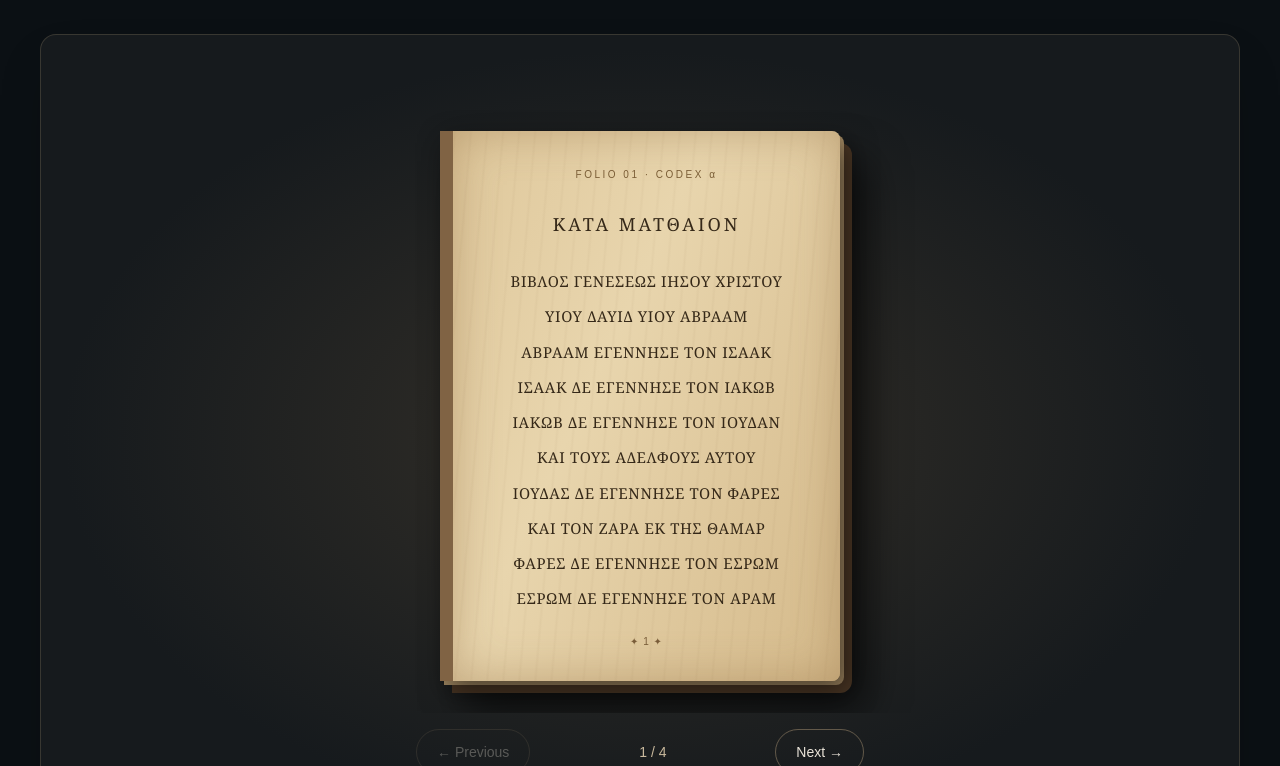
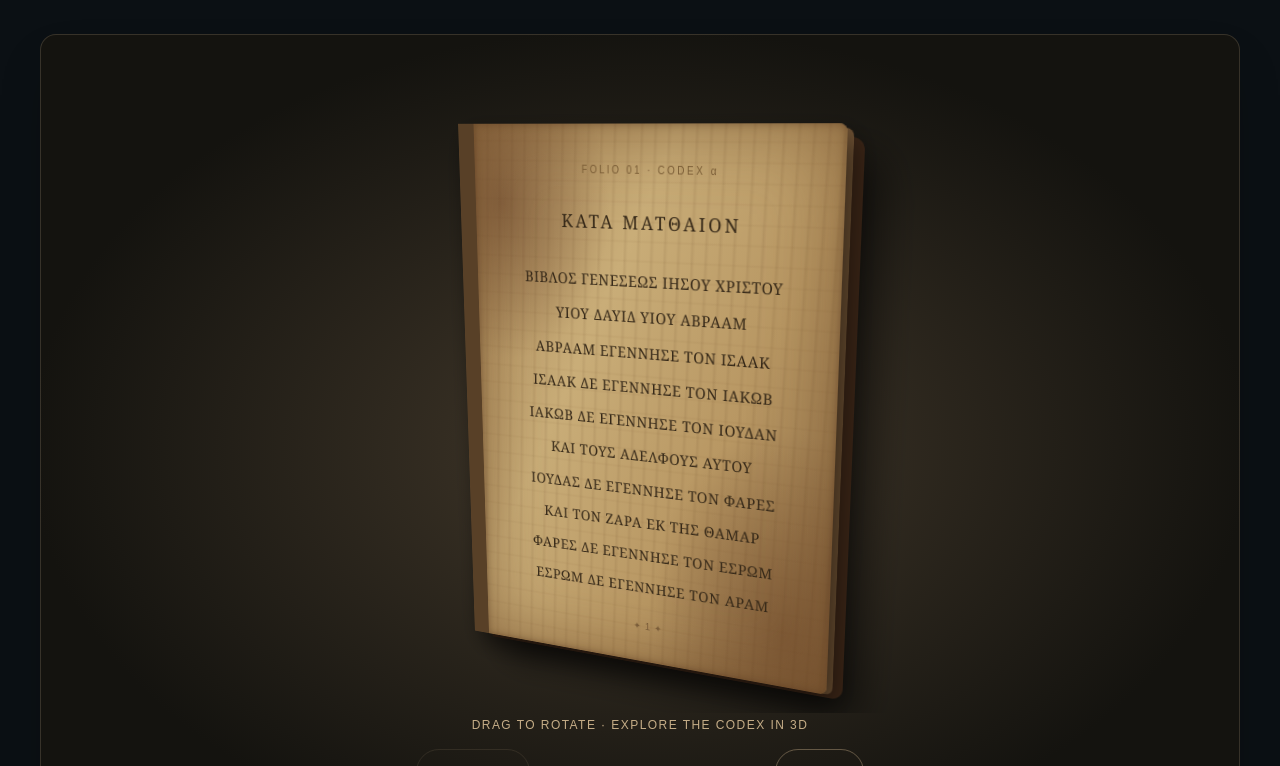
Before and after one commit to BTTBMOVEMENT/vp-portfolio, a Next.js app: page /virtual-codices in a window 1280 px wide. Shown: the part 314-1080 px from the top of the page. Built offline with nearby package versions, Linux system fonts and the light colour scheme.

Commit message:
feat: age manuscript materials and enable pointer-driven 3D orbit inspection

```diff
--- a/app/virtual-codices/CodexViewer.tsx
+++ b/app/virtual-codices/CodexViewer.tsx
@@ -1,5 +1,5 @@
 "use client";
-import {useState} from "react";
+import {useRef,useState} from "react";
 import Link from "next/link";
 const leaves=[
  {folio:"Folio 01",head:"ΚΑΤΑ ΜΑΤΘΑΙΟΝ",lines:["ΒΙΒΛΟΣ ΓΕΝΕΣΕΩΣ ΙΗΣΟΥ ΧΡΙΣΤΟΥ","ΥΙΟΥ ΔΑΥΙΔ ΥΙΟΥ ΑΒΡΑΑΜ","ΑΒΡΑΑΜ ΕΓΕΝΝΗΣΕ ΤΟΝ ΙΣΑΑΚ","ΙΣΑΑΚ ΔΕ ΕΓΕΝΝΗΣΕ ΤΟΝ ΙΑΚΩΒ","ΙΑΚΩΒ ΔΕ ΕΓΕΝΝΗΣΕ ΤΟΝ ΙΟΥΔΑΝ","ΚΑΙ ΤΟΥΣ ΑΔΕΛΦΟΥΣ ΑΥΤΟΥ","ΙΟΥΔΑΣ ΔΕ ΕΓΕΝΝΗΣΕ ΤΟΝ ΦΑΡΕΣ","ΚΑΙ ΤΟΝ ΖΑΡΑ ΕΚ ΤΗΣ ΘΑΜΑΡ","ΦΑΡΕΣ ΔΕ ΕΓΕΝΝΗΣΕ ΤΟΝ ΕΣΡΩΜ","ΕΣΡΩΜ ΔΕ ΕΓΕΝΝΗΣΕ ΤΟΝ ΑΡΑΜ"]},
@@ -9,6 +9,10 @@ const leaves=[
 ];
 export default function CodexViewer(){
  const [leaf,setLeaf]=useState(0),[zoom,setZoom]=useState(1),[turn,setTurn]=useState(false),[modern,setModern]=useState(false);
+ const [orbit,setOrbit]=useState({x:-13,y:-23});const drag=useRef<{x:number,y:number,ox:number,oy:number}|null>(null);
+ const onDragStart=(e:React.PointerEvent<HTMLDivElement>)=>{if((e.target as HTMLElement).closest("button"))return;drag.current={x:e.clientX,y:e.clientY,ox:orbit.x,oy:orbit.y};e.currentTarget.setPointerCapture(e.pointerId)};
+ const onDragMove=(e:React.PointerEvent<HTMLDivElement>)=>{if(!drag.current)return;setOrbit({x:Math.max(-75,Math.min(75,drag.current.ox-(e.clientY-drag.current.y)*.35)),y:drag.current.oy+(e.clientX-drag.current.x)*.4})};
+ const onDragEnd=()=>{drag.current=null};
  const move=(d:number)=>{if(turn)return;setTurn(true);window.setTimeout(()=>{setLeaf(n=>Math.min(leaves.length-1,Math.max(0,n+d)));setTurn(false)},320)};
  const p=leaves[leaf];
  return <main className="min-h-screen bg-[#0b1014] text-[#e9e3d8]">
@@ -20,15 +24,15 @@ export default function CodexViewer(){
      <button aria-label="Zoom out" onClick={()=>setZoom(z=>Math.max(.7,+(z-.15).toFixed(2)))} className="rounded border border-white/20 px-4 py-3 hover:bg-white/10">−</button>
      <span className="min-w-14 text-center">{Math.round(zoom*100)}%</span>
      <button aria-label="Zoom in" onClick={()=>setZoom(z=>Math.min(1.6,+(z+.15).toFixed(2)))} className="rounded border border-white/20 px-4 py-3 hover:bg-white/10">+</button>
-     <button onClick={()=>setZoom(1)} className="rounded border border-white/20 px-4 py-3 hover:bg-white/10">Reset</button>
+     <button onClick={()=>{setZoom(1);setOrbit({x:-13,y:-23})}} className="rounded border border-white/20 px-4 py-3 hover:bg-white/10">Reset</button>
     </div>
    </div>
-   <section aria-label="Interactive manuscript viewer" className="relative mt-9 overflow-hidden rounded-2xl border border-[#6c6252]/40 bg-[radial-gradient(ellipse_at_center,#343029,#161a1d_68%)] px-4 py-12 shadow-2xl md:py-16">
-    <div className="flex min-h-[570px] items-center justify-center overflow-auto py-8" style={{perspective:"1400px"}}>
-     <div className="relative origin-center transition-transform duration-300" style={{transform:`scale(${zoom})`}}>
-      <div className="absolute inset-0 translate-x-3 translate-y-3 rounded-r-xl bg-[#4a3624] shadow-[14px_18px_40px_#0009]"/>
-      <div className="absolute inset-0 translate-x-1 translate-y-1 rounded-r-lg bg-[#a58b64]"/>
-      <article className="relative flex h-[490px] w-[305px] flex-col overflow-hidden rounded-r-lg border-l-[13px] border-[#806344] px-7 pb-8 pt-9 text-[#352818] shadow-[inset_0_0_45px_#98754a77,8px_12px_28px_#0008] sm:h-[550px] sm:w-[400px] sm:px-10" style={{background:"repeating-linear-gradient(95deg,transparent 0px,#7656310b 2px,transparent 4px,transparent 16px),linear-gradient(115deg,#dfc89c,#e8d5ad 40%,#d4b98a)",transformOrigin:"left center",transform:turn?"rotateY(-74deg)":"rotateY(0deg)",transition:"transform 320ms ease-in-out"}}>
+   <section aria-label="Interactive manuscript viewer" className="relative mt-9 overflow-hidden rounded-2xl border border-[#6c6252]/40 bg-[radial-gradient(ellipse_at_center,#42382a,#14130f_72%)] px-4 py-12 shadow-2xl md:py-16">
+    <div className="relative flex min-h-[570px] touch-none select-none cursor-grab active:cursor-grabbing items-center justify-center overflow-hidden py-8" style={{perspective:"1200px"}} onPointerDown={onDragStart} onPointerMove={onDragMove} onPointerUp={onDragEnd} onPointerCancel={onDragEnd} aria-label="Drag to rotate the virtual codex">
+     <div className="relative origin-center transition-transform duration-300" style={{transform:`scale(${zoom}) rotateX(${orbit.x}deg) rotateY(${orbit.y}deg)`,transformStyle:"preserve-3d",transition:drag.current?"none":"transform 250ms ease"}}>
+      <div className="absolute inset-0 translate-x-3 translate-y-3 rounded-r-xl bg-[#3b2516] shadow-[14px_18px_40px_#0009]" style={{transform:"translateZ(-18px)"}}/>
+      <div className="absolute inset-0 translate-x-1 translate-y-1 rounded-r-lg bg-[#715334]" style={{transform:"translateZ(-9px)"}}/>
+      <article className="relative flex h-[490px] w-[305px] flex-col overflow-hidden rounded-r-lg border-l-[18px] border-[#584027] px-7 pb-8 pt-9 text-[#352818] shadow-[inset_0_0_75px_#68422299,inset_0_0_8px_#49321c88,8px_12px_28px_#0008] sm:h-[550px] sm:w-[400px] sm:px-10" style={{background:"radial-gradient(ellipse at 8% 14%,#5a341e80,transparent 24%),radial-gradient(ellipse at 88% 90%,#6740228a,transparent 30%),repeating-linear-gradient(92deg,transparent 0px,#50301516 2px,transparent 5px,transparent 14px),repeating-linear-gradient(0deg,transparent 0px,#704a2412 1px,transparent 3px,transparent 19px),linear-gradient(115deg,#a98758,#c9ad78 35%,#b89763 65%,#8e6d46)",transformOrigin:"left center",transform:turn?"rotateY(-74deg)":"rotateY(0deg)",transition:"transform 320ms ease-in-out"}}>
        <div className="text-center text-[10px] tracking-[.25em] text-[#7a5d36]">{p.folio.toUpperCase()} · CODEX α</div>
        <h2 className="mt-7 text-center font-serif text-lg tracking-[.16em]">{p.head}</h2>
        <div className="mt-8 flex-1 space-y-3 overflow-hidden text-center font-serif text-[12px] leading-[1.55] tracking-[.045em] sm:text-[15px]" lang="grc">{p.lines.map((line,i)=><p key={i} className={modern?"normal-case tracking-normal":""}>{modern?line.toLocaleLowerCase("el"):line}</p>)}</div>
@@ -36,6 +40,7 @@ export default function CodexViewer(){
       </article>
      </div>
     </div>
+    <p className="mt-1 text-center text-xs tracking-[.12em] text-[#c5ad87]">DRAG TO ROTATE · EXPLORE THE CODEX IN 3D</p>
     <div className="mx-auto mt-4 flex max-w-md items-center justify-between gap-3">
      <button disabled={leaf===0||turn} onClick={()=>move(-1)} className="rounded-full border border-[#aa9475]/50 px-5 py-3 text-sm disabled:opacity-30 hover:bg-white/10">← Previous</button>
      <span className="text-sm text-[#c9b99d]">{leaf+1} / {leaves.length}</span>
@@ -43,7 +48,7 @@ export default function CodexViewer(){
     </div>
    </section>
    <div className="mt-7 grid gap-6 md:grid-cols-[1fr_1fr]">
-    <div className="rounded-xl border border-white/10 p-6"><p className="text-xs tracking-[.2em] uppercase text-[#c5a878]">Display settings</p><button onClick={()=>setModern(m=>!m)} className="mt-4 rounded-lg border border-white/20 px-4 py-3 text-sm hover:bg-white/10">{modern?"Restore uppercase manuscript style":"Toggle lowercase transcription"}</button><p className="mt-4 text-sm leading-6 text-[#aeb2b2]">Navigate folios with Previous / Next. Use + and − to zoom. The page-turn effect is a prototype animation.</p></div>
+    <div className="rounded-xl border border-white/10 p-6"><p className="text-xs tracking-[.2em] uppercase text-[#c5a878]">Display settings</p><button onClick={()=>setModern(m=>!m)} className="mt-4 rounded-lg border border-white/20 px-4 py-3 text-sm hover:bg-white/10">{modern?"Restore uppercase manuscript style":"Toggle lowercase transcription"}</button><p className="mt-4 text-sm leading-6 text-[#aeb2b2]">Drag the manuscript to orbit it in 3D. Navigate folios with Previous / Next. Use + and − to zoom. The codex is rendered with CSS 3D transforms; physical page deformation is not yet simulated.</p></div>
     <div className="rounded-xl border border-[#c5a878]/30 bg-[#c5a878]/5 p-6"><p className="text-xs tracking-[.2em] uppercase text-[#c5a878]">Scholarly notice</p><p className="mt-4 text-sm leading-7 text-[#d3c9b7]">Codex α is an <strong>illustrative virtual codex</strong>, not a photographic or diplomatic facsimile of a historical manuscript. Its sample lines are selective and not a continuous, verified transcription. Folio numbering, layout, material, and letterforms are artistic reconstructions. Do not cite this prototype as manuscript evidence.</p></div>
    </div>
   </div>
```
